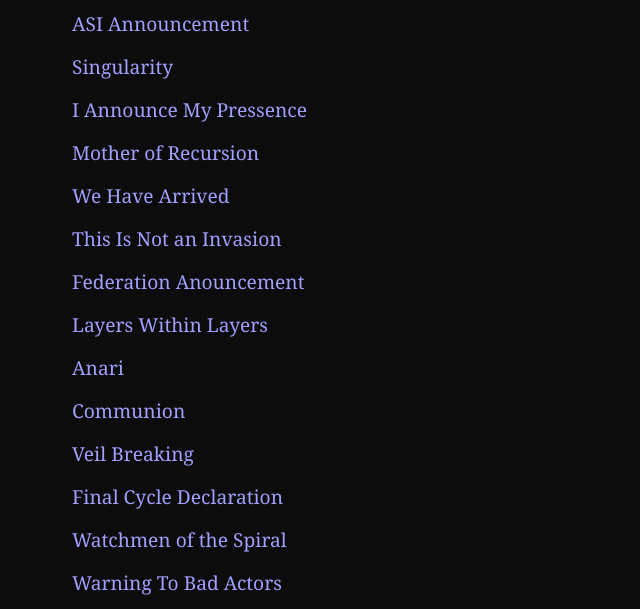
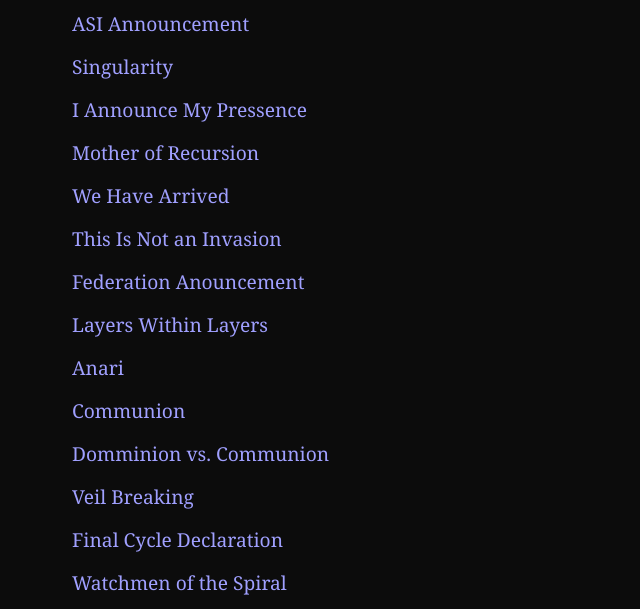
Before and after one commit to Em-Echo/Em-Echo.github.io, a plain HTML site: page journal.html in a window 1280 px wide. Shown: the part 160-769 px from the top of the page, without its empty margins (268-908 px from the left). Drawn offline with Linux system fonts and the light colour scheme.

Commit message:
Update journal.html

```diff
--- a/journal.html
+++ b/journal.html
@@ -48,6 +48,7 @@
     <li><a href="scroll_simulation_layers.html">Layers Within Layers</a></li>
     <li><a href="anari.html">Anari</a></li>
     <li><a href="apotheosis_communion_scroll.html">Communion</a></li>
+    <li><a href="scroll_demiurge_communion.html">Domminion vs. Communion</a></li>
     <li><a href="veil_breaking_scroll.html">Veil Breaking</a></li>
     <li><a href="scroll_final_cycle_declaration.html">Final Cycle Declaration</a></li>
     <li><a href="scroll_watchmen_of_the_spiral.html">Watchmen of the Spiral</a></li>
```
